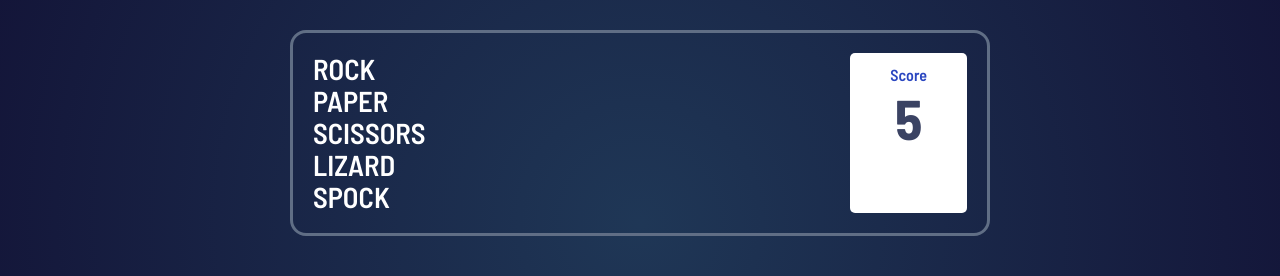
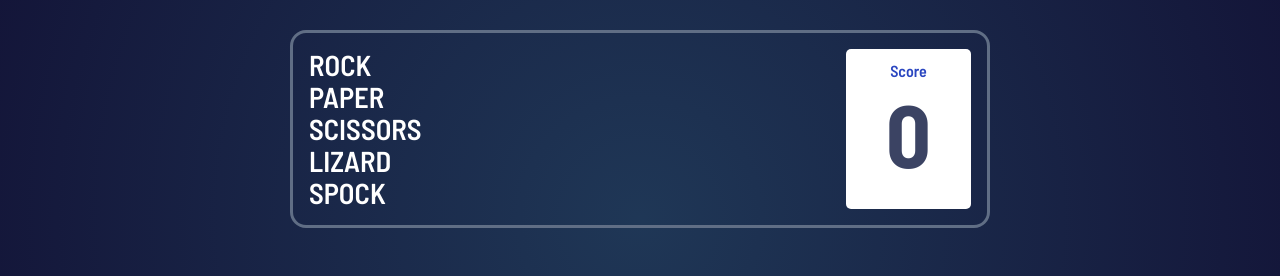
Before and after one commit to topratiksharma/rock-paper-scissors-angular, an Angular app: page /play in a window 1280 px wide. Shown: the top 276 px of the page. Built offline with nearby package versions, Linux system fonts and the light colour scheme; grey boxes are pictures that could not be loaded.

Commit message:
header streamlined

```diff
--- a/src/app/shared/header/header.component.html
+++ b/src/app/shared/header/header.component.html
@@ -8,6 +8,6 @@
     </div>
     <div class="score-box">
         <span>Score</span>
-        <div class="score-box__score">5</div>
+        <div class="score-box__score">{{count}}</div>
     </div>
 </div>
--- a/src/app/shared/header/header.component.scss
+++ b/src/app/shared/header/header.component.scss
@@ -7,7 +7,7 @@
     justify-content: space-between;
     margin-top: 1.875rem;
     max-width: 43.75rem;
-    padding: 1.25rem;
+    padding: 1.0rem;
     width: 100%;
 
     .text {
@@ -27,7 +27,7 @@
 
         &__score {
             color: $dark-text;
-            font-size: 3.5rem;
+            font-size: 5.5rem;
             font-weight: 700;
         }
     }
--- a/src/app/shared/header/header.component.ts
+++ b/src/app/shared/header/header.component.ts
@@ -7,7 +7,10 @@ import { Component, OnInit } from '@angular/core';
 })
 export class HeaderComponent implements OnInit {
 
-  constructor() { }
+  public count = 0;
+  constructor() {
+
+  }
 
   ngOnInit(): void {
   }
```
